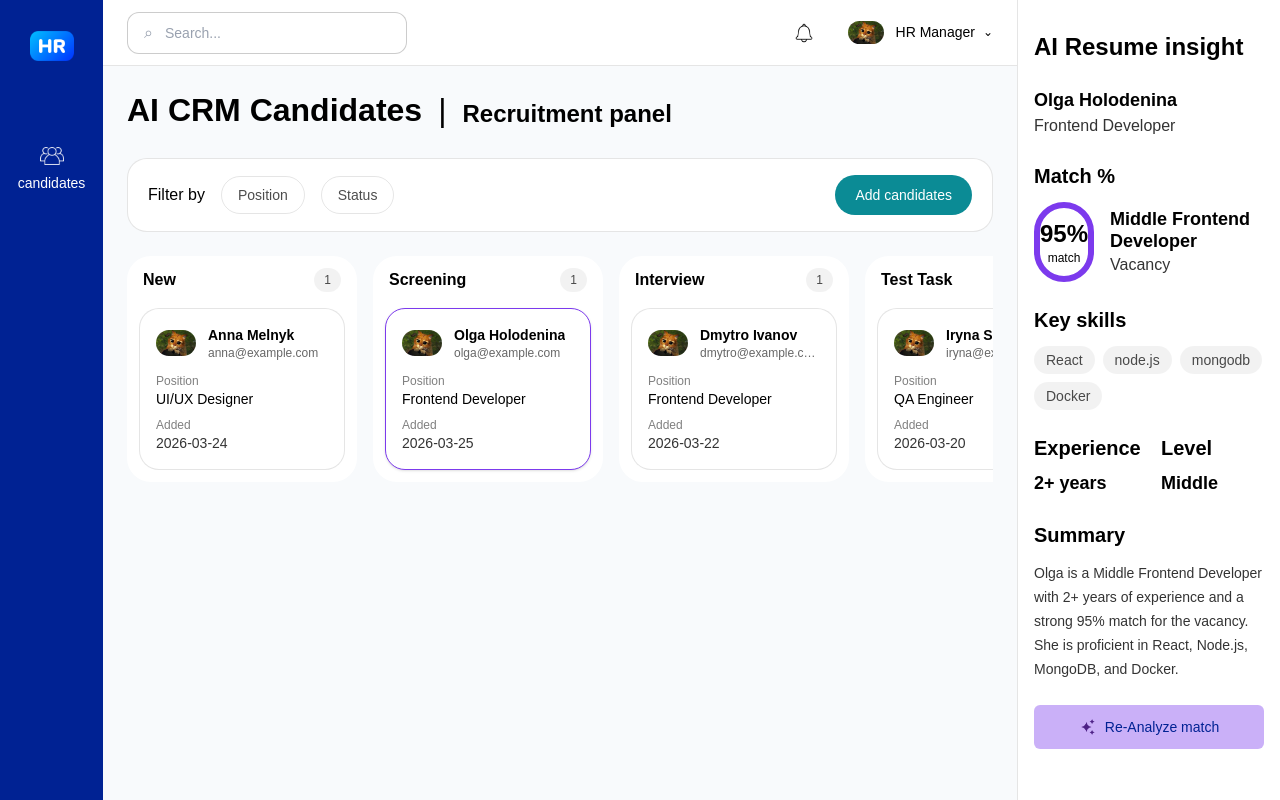
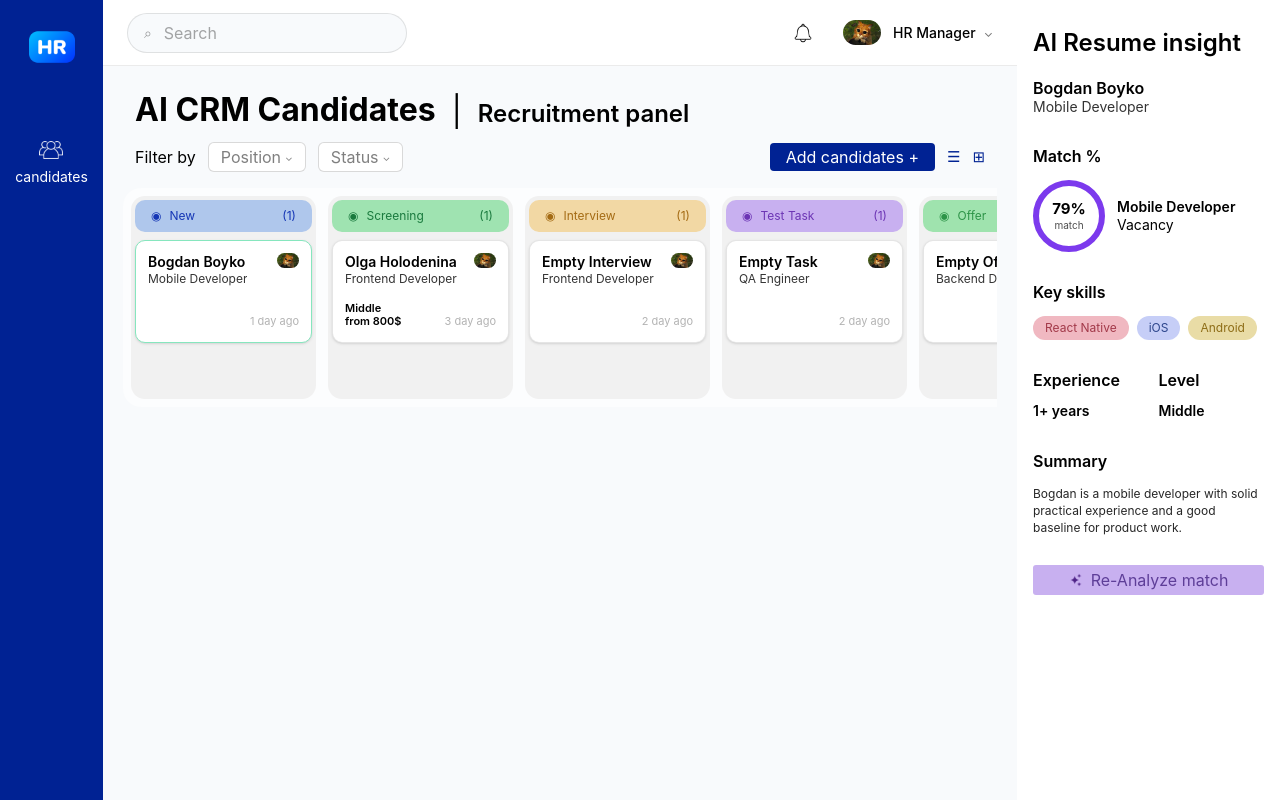
Before and after one commit to AnastasiiaBodnar/hr-ai-cmr-web, a Next.js app: page /candidates in a window 1280 px wide. Built offline with nearby package versions, Linux system fonts and the light colour scheme.

Commit message:
improving the visual component

```diff
--- a/app/components/layout/AppSidebar.js
+++ b/app/components/layout/AppSidebar.js
@@ -2,14 +2,14 @@ import Image from "next/image";
 
 export default function AppSidebar() {
     return (
-        <aside className="flex w-[103px] shrink-0 flex-col items-center bg-primary py-6 text-white">
-            <div className="mb-16">
-                <Image src="/icons/hr.png" alt="AI logo" width={44} height={44} />
+        <aside className="flex h-screen w-[103px] shrink-0 flex-col items-center bg-primary py-5 text-white">
+            <div className="mb-14 mt-1 flex h-[46px] w-[46px] items-center justify-center">
+                <Image src="/icons/hr.png" alt="HR logo" width={46} height={46} />
             </div>
 
-            <button className="flex flex-col items-center gap-2 rounded-2xl px-3 py-3">
+            <button className="flex flex-col items-center gap-2 rounded-[18px] px-3 py-3">
                 <Image src="/icons/group.png" alt="Candidates" width={24} height={24} />
-                <span className="text-[14px] font-normal leading-none text-white">
+                <span className="caption-text text-[14px] font-normal leading-none text-white">
           candidates
         </span>
             </button>
--- a/app/components/layout/AppTopbar.js
+++ b/app/components/layout/AppTopbar.js
@@ -2,18 +2,18 @@ import Image from "next/image";
 
 export default function AppTopbar() {
     return (
-        <header className="flex h-[66px] items-center justify-between border-b border-black/10 bg-white px-6">
-            <div className="flex w-full max-w-[280px] items-center rounded-xl border border-black/20 bg-white px-4 py-2">
-                <span className="mr-3 text-gray-400">⌕</span>
+        <header className="flex h-[66px] items-center justify-between border-b border-black/8 bg-white px-6">
+            <div className="flex h-[40px] w-full max-w-[280px] items-center rounded-full border border-black/10 bg-[#F8FAFC] px-4">
+                <span className="mr-3 text-sm text-black/40">⌕</span>
                 <input
                     type="text"
-                    placeholder="Search..."
-                    className="w-full bg-transparent text-sm outline-none placeholder:text-gray-400"
+                    placeholder="Search"
+                    className="w-full bg-transparent text-[14px] text-black outline-none placeholder:text-black/35"
                 />
             </div>
 
-            <div className="ml-6 flex items-center gap-6">
-                <button className="flex h-10 w-10 items-center justify-center rounded-full">
+            <div className="ml-6 flex items-center gap-5">
+                <button className="flex h-10 w-10 items-center justify-center rounded-full transition hover:bg-black/5">
                     <Image src="/icons/bell.png" alt="Notifications" width={20} height={20} />
                 </button>
 
@@ -21,13 +21,13 @@ export default function AppTopbar() {
                     <Image
                         src="/icons/hr.icons.png"
                         alt="HR Manager"
-                        width={36}
-                        height={36}
+                        width={38}
+                        height={38}
                         className="rounded-full object-cover"
                     />
-                    <div className="flex items-center gap-2 text-sm font-medium text-black">
-                        <span>HR Manager</span>
-                        <span className="text-xs">⌄</span>
+                    <div className="flex items-center gap-2">
+                        <span className="text-[14px] font-medium text-black">HR Manager</span>
+                        <span className="text-[12px] text-black/55">⌄</span>
                     </div>
                 </div>
             </div>
--- a/app/components/recruitment/CandidateCard.js
+++ b/app/components/recruitment/CandidateCard.js
@@ -5,39 +5,46 @@ export default function CandidateCard({ candidate, isSelected, onSelect }) {
         <button
             type="button"
             onClick={() => onSelect(candidate.id)}
-            className={`w-full rounded-[20px] border bg-white p-4 text-left transition ${
+            className={`w-full rounded-[10px] border bg-white px-3 py-3 text-left shadow-sm transition ${
                 isSelected
-                    ? "border-secondary shadow-sm"
-                    : "border-black/10 hover:border-black/20"
+                    ? "border-[#86E6BE] shadow-[0_2px_8px_rgba(16,185,129,0.15)]"
+                    : "border-black/10"
             }`}
         >
-            <div className="mb-3 flex items-center gap-3">
+            <div className="mb-2 flex items-start justify-between gap-2">
+                <div className="min-w-0">
+                    <p className="truncate text-[14px] font-semibold leading-tight text-black">
+                        {candidate.fullName}
+                    </p>
+                    <p className="truncate text-[12px] leading-tight text-black/80">
+                        {candidate.position}
+                    </p>
+                </div>
+
                 <Image
                     src={candidate.avatar}
                     alt={candidate.fullName}
-                    width={40}
-                    height={40}
+                    width={22}
+                    height={22}
                     className="rounded-full object-cover"
                 />
-
-                <div className="min-w-0">
-                    <p className="truncate text-sm font-semibold text-black">
-                        {candidate.fullName}
-                    </p>
-                    <p className="truncate text-xs text-black/60">{candidate.email}</p>
-                </div>
             </div>
 
-            <div className="space-y-2">
-                <div>
-                    <p className="text-xs text-black/50">Position</p>
-                    <p className="text-sm font-medium text-black">{candidate.position}</p>
+            <div className="mt-4 flex items-end justify-between gap-2">
+                <div className="min-h-[28px]">
+                    {candidate.level ? (
+                        <>
+                            <p className="text-[11px] font-semibold leading-tight text-black">
+                                {candidate.level}
+                            </p>
+                            <p className="text-[11px] font-semibold leading-tight text-black">
+                                from 800$
+                            </p>
+                        </>
+                    ) : null}
                 </div>
 
-                <div>
-                    <p className="text-xs text-black/50">Added</p>
-                    <p className="text-sm text-black/80">{candidate.createdAt}</p>
-                </div>
+                <p className="caption-text text-[11px] text-black/30">{candidate.createdAt}</p>
             </div>
         </button>
     );
--- a/app/components/recruitment/CandidateColumn.js
+++ b/app/components/recruitment/CandidateColumn.js
@@ -3,20 +3,24 @@ import CandidateCard from "./CandidateCard";
 export default function CandidateColumn({
                                             title,
                                             count,
+                                            headerClassName,
                                             candidates,
                                             selectedCandidateId,
                                             onSelectCandidate,
                                         }) {
     return (
-        <section className="w-[230px] shrink-0 rounded-[24px] bg-white p-3">
-            <div className="mb-4 flex items-center justify-between px-1">
-                <h3 className="text-base font-semibold text-black">{title}</h3>
-                <span className="rounded-full bg-black/5 px-2.5 py-1 text-xs font-medium text-black/70">
-          {count}
-        </span>
+        <section className="w-[185px] shrink-0 rounded-[14px] bg-[#F1F1F1] p-[4px]">
+            <div
+                className={`mb-2 flex h-[32px] items-center justify-between rounded-[10px] px-4 text-[12px] font-normal ${headerClassName}`}
+            >
+                <div className="flex items-center gap-2">
+                    <span className="text-[12px]">◉</span>
+                    <span>{title}</span>
+                </div>
+                <span>({count})</span>
             </div>
 
-            <div className="flex flex-col gap-3">
+            <div className="flex min-h-[155px] flex-col gap-2">
                 {candidates.length ? (
                     candidates.map((candidate) => (
                         <CandidateCard
@@ -27,8 +31,8 @@ export default function CandidateColumn({
                         />
                     ))
                 ) : (
-                    <div className="rounded-[20px] border border-dashed border-black/10 px-4 py-8 text-center text-sm text-black/40">
-                        No candidates
+                    <div className="flex min-h-[128px] items-center justify-center rounded-[10px] bg-[#F8F8F8] text-[14px] text-black/25">
+                        empty
                     </div>
                 )}
             </div>
--- a/app/components/recruitment/CandidateInsightPanel.js
+++ b/app/components/recruitment/CandidateInsightPanel.js
@@ -3,78 +3,94 @@ import Image from "next/image";
 export default function CandidateInsightPanel({ candidate }) {
     if (!candidate) {
         return (
-            <aside className="w-[263px] shrink-0 border-l border-black/10 bg-white px-4 py-8">
+            <aside className="w-[263px] shrink-0 bg-white px-4 py-7">
                 <p className="text-sm text-black/60">Select a candidate</p>
             </aside>
         );
     }
 
     return (
-        <aside className="w-[263px] shrink-0 border-l border-black/10 bg-white px-4 py-8">
-            <h2 className="mb-6 text-[24px] font-semibold leading-tight text-black">
+        <aside className="w-[263px] shrink-0 bg-white px-4 py-7">
+            <h2 className="mb-5 text-[24px] font-semibold leading-tight text-black">
                 AI Resume insight
             </h2>
 
-            <div className="space-y-6">
+            <div className="space-y-7">
                 <div>
-                    <h3 className="text-lg font-semibold text-black">{candidate.fullName}</h3>
-                    <p className="text-base text-black/80">{candidate.position}</p>
+                    <h3 className="text-[16px] font-semibold leading-tight text-black">
+                        {candidate.fullName}
+                    </h3>
+                    <p className="text-[14px] leading-tight text-black/80">
+                        {candidate.position}
+                    </p>
                 </div>
 
                 <div>
-                    <p className="mb-3 text-xl font-semibold text-black">Match %</p>
-                    <div className="flex items-center gap-4">
-                        <div className="flex h-20 w-20 items-center justify-center rounded-full border-[6px] border-secondary text-center">
-                            <div className="leading-tight">
-                                <div className="text-2xl font-bold">{candidate.matchPercent}%</div>
-                                <div className="text-xs">match</div>
+                    <p className="mb-3 text-[16px] font-semibold text-black">Match %</p>
+
+                    <div className="flex items-center gap-3">
+                        <div className="relative flex h-[72px] w-[72px] items-center justify-center rounded-full border-[6px] border-secondary">
+                            <div className="text-center leading-tight">
+                                <div className="text-[15px] font-bold text-black">
+                                    {candidate.matchPercent}%
+                                </div>
+                                <div className="caption-text text-[10px] text-black/70">match</div>
                             </div>
                         </div>
 
-                        <div>
-                            <p className="text-[18px] font-semibold leading-tight text-black">
-                                {candidate.level} {candidate.position}
+                        <div className="max-w-[120px]">
+                            <p className="text-[14px] font-semibold leading-tight text-black">
+                                {candidate.level ? `${candidate.level} ${candidate.position}` : candidate.position}
                             </p>
-                            <p className="text-base text-black/80">Vacancy</p>
+                            <p className="text-[14px] leading-tight text-black">Vacancy</p>
                         </div>
                     </div>
                 </div>
 
                 <div>
-                    <p className="mb-3 text-xl font-semibold text-black">Key skills</p>
+                    <p className="mb-3 text-[16px] font-semibold text-black">Key skills</p>
                     <div className="flex flex-wrap gap-2">
-                        {candidate.skills.map((skill) => (
-                            <span
-                                key={skill}
-                                className="rounded-full bg-black/5 px-3 py-1 text-sm text-black/70"
-                            >
-                {skill}
-              </span>
-                        ))}
+                        {candidate.skills.map((skill, index) => {
+                            const skillClasses = [
+                                "bg-[#F0B8C1] text-[#A23949]",
+                                "bg-[#C6CEF7] text-[#2D468C]",
+                                "bg-[#E9DCA6] text-[#8E6D17]",
+                                "bg-[#D7C7C7] text-[#6E5353]",
+                            ];
+
+                            return (
+                                <span
+                                    key={skill}
+                                    className={`rounded-full px-3 py-[3px] text-[12px] ${skillClasses[index % skillClasses.length]}`}
+                                >
+                  {skill}
+                </span>
+                            );
+                        })}
                     </div>
                 </div>
 
-                <div className="grid grid-cols-2 gap-6">
+                <div className="grid grid-cols-2 gap-5">
                     <div>
-                        <p className="mb-2 text-xl font-semibold text-black">Experience</p>
-                        <p className="text-[18px] font-semibold text-black">
-                            {candidate.experience}
-                        </p>
+                        <p className="mb-2 text-[16px] font-semibold text-black">Experience</p>
+                        <p className="text-[14px] font-semibold text-black">{candidate.experience}</p>
                     </div>
 
                     <div>
-                        <p className="mb-2 text-xl font-semibold text-black">Level</p>
-                        <p className="text-[18px] font-semibold text-black">{candidate.level}</p>
+                        <p className="mb-2 text-[16px] font-semibold text-black">Level</p>
+                        <p className="text-[14px] font-semibold text-black">
+                            {candidate.level || "Middle"}
+                        </p>
                     </div>
                 </div>
 
                 <div>
-                    <p className="mb-3 text-xl font-semibold text-black">Summary</p>
-                    <p className="text-sm leading-6 text-black/80">{candidate.summary}</p>
+                    <p className="mb-3 text-[16px] font-semibold text-black">Summary</p>
+                    <p className="text-[12px] leading-[1.45] text-black/85">{candidate.summary}</p>
                 </div>
 
-                <button className="mt-4 flex w-full items-center justify-center gap-2 rounded-md bg-secondary/40 px-4 py-3 text-sm font-medium text-primary">
-                    <Image src="/icons/ai.png" alt="AI" width={18} height={18} />
+                <button className="flex h-[30px] w-full items-center justify-center gap-2 rounded-[3px] bg-[#C8B0F0] px-4 text-[12px] text-[#5E3E98]">
+                    <Image src="/icons/ai.png" alt="AI" width={14} height={14} />
                     <span>Re-Analyze match</span>
                 </button>
             </div>
--- a/app/components/recruitment/CandidatesBoard.js
+++ b/app/components/recruitment/CandidatesBoard.js
@@ -7,37 +7,43 @@ export default function CandidatesBoard({
                                             onSelectCandidate,
                                         }) {
     return (
-        <main className="flex-1 bg-background px-6 py-7">
-            <div className="mb-8 flex items-end gap-4">
+        <main className="flex-1 bg-background px-5 py-5">
+            <div className="mb-4 flex items-end gap-4 px-3 pt-2">
                 <h1 className="text-[32px] font-bold leading-none text-black">
                     AI CRM Candidates
                 </h1>
-                <span className="text-[32px] leading-none text-black">|</span>
-                <h2 className="text-2xl font-semibold leading-none text-black">
+                <span className="text-[30px] leading-none text-black">|</span>
+                <h2 className="text-[24px] font-semibold leading-none text-black">
                     Recruitment panel
                 </h2>
             </div>
 
-            <div className="mb-6 flex items-center justify-between rounded-[20px] border border-black/10 bg-white px-5 py-4">
-                <div className="flex items-center gap-4">
-                    <span className="text-base font-medium text-black">Filter by</span>
+            <div className="mb-4 flex items-center justify-between px-3">
+                <div className="flex items-center gap-3">
+                    <span className="text-[16px] font-normal text-black">Filter by</span>
 
-                    <button className="rounded-full border border-black/10 px-4 py-2 text-sm text-black/70">
+                    <button className="flex h-[30px] items-center rounded-md border border-black/15 bg-white px-3 text-[13px] text-black/50">
                         Position
+                        <span className="ml-1 text-[10px]">⌄</span>
                     </button>
 
-                    <button className="rounded-full border border-black/10 px-4 py-2 text-sm text-black/70">
+                    <button className="flex h-[30px] items-center rounded-md border border-black/15 bg-white px-3 text-[13px] text-black/50">
                         Status
+                        <span className="ml-1 text-[10px]">⌄</span>
                     </button>
                 </div>
 
-                <button className="rounded-full bg-accent px-5 py-2.5 text-sm font-medium text-white">
-                    Add candidates
-                </button>
+                <div className="flex items-center gap-3">
+                    <button className="h-[28px] rounded-[4px] bg-primary px-4 text-[13px] font-normal text-white">
+                        Add candidates +
+                    </button>
+                    <span className="text-[15px] text-primary">☰</span>
+                    <span className="text-[15px] text-primary">⊞</span>
+                </div>
             </div>
 
             <div className="overflow-x-auto">
-                <div className="flex min-w-max gap-4">
+                <div className="flex min-w-max gap-3 rounded-[18px] bg-white/50 p-2">
                     {CANDIDATE_STATUSES.map((status) => {
                         const items = candidates.filter(
                             (candidate) => candidate.status === status.key
@@ -48,6 +54,7 @@ export default function CandidatesBoard({
                                 key={status.key}
                                 title={status.label}
                                 count={items.length}
+                                headerClassName={status.headerClassName}
                                 candidates={items}
                                 selectedCandidateId={selectedCandidateId}
                                 onSelectCandidate={onSelectCandidate}
--- a/app/globals.css
+++ b/app/globals.css
@@ -15,9 +15,18 @@ html,
 body {
   margin: 0;
   padding: 0;
+  min-height: 100%;
 }
 
-body {
-  background: var(--color-background);
-  font-family: Arial, Helvetica, sans-serif;
+* {
+  box-sizing: border-box;
 }
+
+
+
+button,
+input,
+select,
+textarea {
+  font: inherit;
+}
--- a/app/layout.js
+++ b/app/layout.js
@@ -1,14 +1,16 @@
-import { Geist, Geist_Mono } from "next/font/google";
+import { Inter, Roboto } from "next/font/google";
 import "./globals.css";
 
-const geistSans = Geist({
-  variable: "--font-geist-sans",
+const roboto = Roboto({
+    variable: "--font-roboto",
     subsets: ["latin"],
+    weight: ["400", "500", "700"],
 });
 
-const geistMono = Geist_Mono({
-  variable: "--font-geist-mono",
+const inter = Inter({
+    variable: "--font-inter",
     subsets: ["latin"],
+    weight: ["400"],
 });
 
 export const metadata = {
@@ -18,11 +20,8 @@ export const metadata = {
 
 export default function RootLayout({ children }) {
     return (
-    <html
-      lang="en"
-      className={`${geistSans.variable} ${geistMono.variable} h-full antialiased`}
-    >
-      <body className="min-h-full flex flex-col">{children}</body>
+        <html lang="en" className={`${roboto.variable} ${inter.variable}`}>
+        <body>{children}</body>
         </html>
     );
 }
--- a/lib/constants/candidate-statuses.js
+++ b/lib/constants/candidate-statuses.js
@@ -1,9 +1,37 @@
 export const CANDIDATE_STATUSES = [
-    { key: "NEW", label: "New" },
-    { key: "SCREENING", label: "Screening" },
-    { key: "INTERVIEW", label: "Interview" },
-    { key: "TEST_TASK", label: "Test Task" },
-    { key: "OFFER", label: "Offer" },
-    { key: "HIRED", label: "Hired" },
-    { key: "REJECTED", label: "Rejected" },
+    {
+        key: "NEW",
+        label: "New",
+        headerClassName: "bg-[#AFC7EC] text-[#1536B5]",
+    },
+    {
+        key: "SCREENING",
+        label: "Screening",
+        headerClassName: "bg-[#9FE3B1] text-[#1A7A3E]",
+    },
+    {
+        key: "INTERVIEW",
+        label: "Interview",
+        headerClassName: "bg-[#F2D8A4] text-[#A46B14]",
+    },
+    {
+        key: "TEST_TASK",
+        label: "Test Task",
+        headerClassName: "bg-[#C8B0F0] text-[#6C35B4]",
+    },
+    {
+        key: "OFFER",
+        label: "Offer",
+        headerClassName: "bg-[#9FE3AE] text-[#2D9448]",
+    },
+    {
+        key: "HIRED",
+        label: "Hired",
+        headerClassName: "bg-[#67E17C] text-[#1E7A2F]",
+    },
+    {
+        key: "REJECTED",
+        label: "Rejected",
+        headerClassName: "bg-[#F0B4B8] text-[#B23840]",
+    },
 ];
```
Also changed, not shown: lib/mocks/candidates.js. Lines whose indentation alone changed are shown as unchanged.
